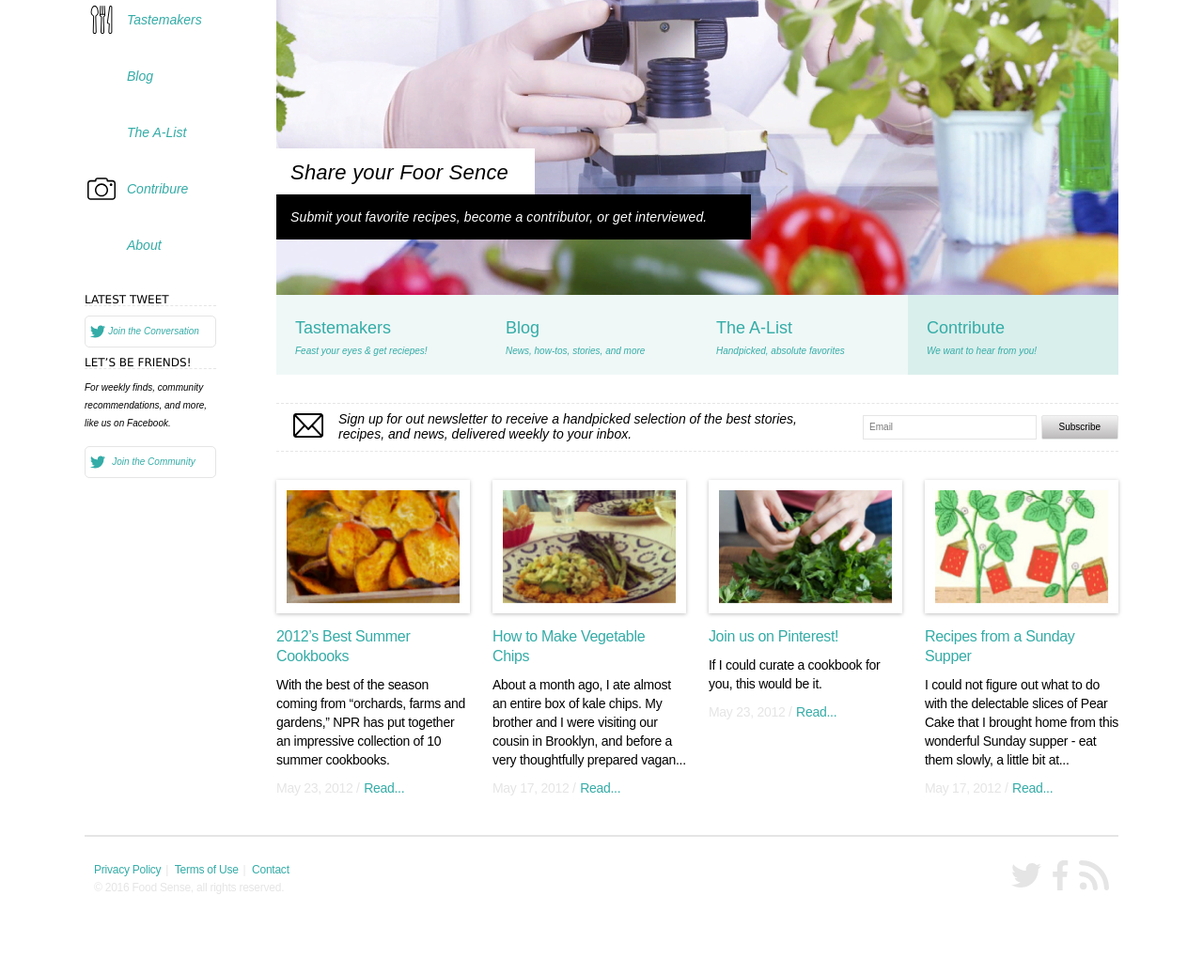
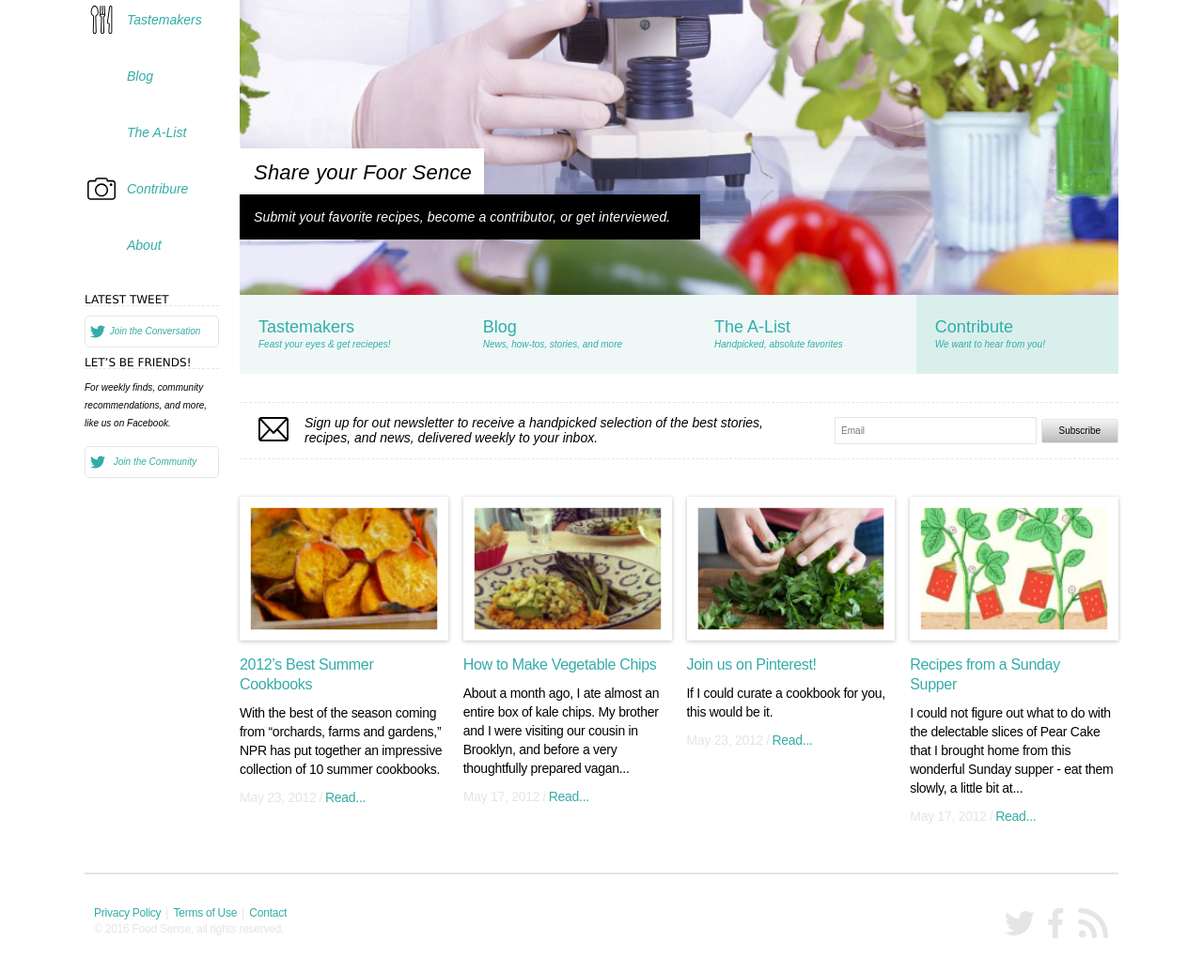
Before and after one commit to ludaalt/altukhova_tasks, a plain HTML site: page index.html in a window 1280 px wide. Shown: the part 181-1217 px from the top of the page at 94% size. Before the commit the page ends 1167 px from the top, so only its background shows below. Drawn offline with Linux system fonts and the light colour scheme.

Commit message:
added style changes

```diff
--- a/index.html
+++ b/index.html
@@ -3,29 +3,38 @@
 <head>
     <meta charset="UTF-8">
     <meta name="viewport" content="width=device-width, initial-scale=1.0">
+    <link rel="stylesheet" href="styles/normalize.css">
     <link rel="stylesheet" href="styles/style.css">
     <title>Task 1</title>
 </head>
 <body>
     <div class="container">
-        <div class="content-wrap">
-            <aside class="aside">
-                <p><a href="index.html"><img src="img/icons/icon-logo.svg" alt="Main Logo" width="120" height="120"></a></p>
+        <div class="flex flex-space-between">
+            <aside class="aside flex  flex-center">
+                <p><a href="index.html"><img src="img/icons/icon-logo.svg" alt="Main Logo"></a></p>
                 <ul class="main-menu">
                     <li class="main-menu-item">
-                        <a href="#"><span class="main-menu-icon"></span>Tastemakers</a>
+                        <a class="link flex  flex-center" href="#">
+                            <span class="main-menu-icon icon icon-taste"></span>
+                            Tastemakers</a>
                     </li>
                     <li class="main-menu-item">
-                        <a href="#"><span class="main-menu-icon"></span>Blog</a>
+                        <a class="link flex  flex-center" href="#">
+                            <span class="main-menu-icon icon icon-blog"></span>
+                            Blog</a>
                     </li>
                     <li class="main-menu-item">
-                        <a href="#"><span class="main-menu-icon"></span>The A-List</a>
+                        <a class="link flex  flex-center" href="#">
+                            <span class="main-menu-icon icon icon-list"></span>
+                            The A-List</a>
                     </li>
                     <li class="main-menu-item">
-                        <a href="#"><span class="main-menu-icon"></span>Contribure</a>
+                        <a class="link flex  flex-center" href="#"><span class="main-menu-icon icon icon-contribute"></span>
+                            Contribure</a>
                     </li>
                     <li class="main-menu-item">
-                        <a href="#"><span class="main-menu-icon"></span>About</a>
+                        <a class="link flex  flex-center" href="#"><span class="main-menu-icon icon icon-about"></span>
+                            About</a>
                     </li>
                 </ul>
                 <div class="community-block">
@@ -44,18 +53,34 @@
             <main class="main-content">
                 <div class="tabs">
                     <div class="tabs-body">
-                        <img src="img/baner.jpg" alt="Main-banner" width="896" height="445">
+                        <p class="tabs-title">Share your Foor Sence</p>
+                        <p class="tabs-subtitle">Submit yout favorite recipes, become a contributor, or get interviewed.</p>
                     </div>
-                    <div class="tabs-buttons">
-                        <button type="button" class="tabs-button">Tastemakers</button>
-                        <button type="button" class="tabs-button">Blog</button>
-                        <button type="button" class="tabs-button">The A-List</button>
-                        <button type="button" class="tabs-button tabs-button-current">Contribute</button>
+                    <div class="flex flex-space-between">
+                        <div class="tabs-button">
+                            <p class="tabs-button-title">Tastemakers</p>
+                            <p class="tabs-button-subtitle">Feast your eyes & get reciepes!</p>
+                        </div>
+
+                        <div class="tabs-button">
+                            <p class="tabs-button-title">Blog</p>
+                            <p class="tabs-button-subtitle">News, how-tos, stories, and more</p>
+                        </div>
+
+                        <div class="tabs-button">
+                            <p class="tabs-button-title">The A-List</p>
+                            <p class="tabs-button-subtitle">Handpicked, absolute favorites</p>
+                        </div>
+
+                        <div class="tabs-button tabs-button-current">
+                            <p class="tabs-button-title">Contribute</p>
+                            <p class="tabs-button-subtitle">We want to hear from you!</p>
                         </div>
                     </div>
-                <div class="subscribe-block">
-                    <div class="subscribe-description-wrap">
-                        <p class="subscribe-description-icon"></p>
+                </div>
+                <div class="subscribe-block flex flex-space-between flex-center">
+                    <div class="flex flex-center">
+                        <p class="icon subscribe-description-icon"></p>
                         <p class="subscribe-description">
                             Sign up for out newsletter to receive a handpicked
                             selection of the best stories, recipes, and news,
@@ -67,58 +92,74 @@
                         <button type="submit" class="subscribe-button">Subscribe</button>
                     </form>
                 </div>
-                <div class="cards">
+                <div class="cards flex flex-space-between">
                     <div class="card">
+                        <a href="#">
                             <p class="card-image">
-                            <img src="img/card1.jpg" alt="Card 1" width="207" height="143">
+                                <img src="img/card1.jpg" alt="Card 1">
                             </p>
+                        </a>
+                        <a href="#" class="link">
                             <p class="card-title">2012’s Best Summer Cookbooks</p>
+                        </a>
                         <p class="card-body">
                             With the best of the season coming
                             from “orchards, farms and gardens,”
                             NPR has put together an impressive
                             collection of 10 summer cookbooks.
                         </p>
-                        <p class="card-info">
-                            <span class="card-date">May 23, 2012 /</span>
-                            <a class="card-more" href="#">Read...</a>
-                        </p>
+                        <div class="card-info">
+                            <span class="card-date">May 23, 2012</span>
+                            <a class="link card-more" href="#">Read</a>
+                        </div>
                     </div>
                     <div class="card">
+                        <a href="#">
                             <p class="card-image">
-                            <img src="img/card2.jpg" alt="Card 2" width="207" height="143">
+                                <img src="img/card2.jpg" alt="Card 2">
                             </p>
+                        </a>
+                        <a href="#" class="link">
                             <p class="card-title">How to Make Vegetable Chips</p>
+                        </a>
                         <p class="card-body">
                             About a month ago, I ate almost an
                             entire box of kale chips. My brother
                             and I were visiting our cousin in Brooklyn,
                             and before a very thoughtfully prepared vagan...
                         </p>
-                        <p class="card-info">
-                            <span class="card-date">May 17, 2012 /</span>
-                            <a class="card-more" href="#">Read...</a>
-                        </p>
+                        <div class="card-info">
+                            <span class="card-date">May 17, 2012</span>
+                            <a class="link card-more" href="#">Read</a>
+                        </div>
                     </div>
                     <div class="card">
+                        <a href="#">
                             <p class="card-image">
-                            <img src="img/card3.jpg" alt="Card 3" width="207" height="143">
+                                <img src="img/card3.jpg" alt="Card 3">
                             </p>
+                        </a>
+                        <a href="#" class="link">
                             <p class="card-title">Join us on Pinterest!</p>
+                        </a>
                         <p class="card-body">
                             If I could curate a cookbook for you,
                             this would be it.
                         </p>
-                        <p class="card-info">
-                            <span class="card-date">May 23, 2012 /</span>
-                            <a class="card-more" href="#">Read...</a>
-                        </p>
+                        <div class="card-info">
+                            <span class="card-date">May 23, 2012</span>
+                            <a class="link card-more" href="#">Read</a>
+                        </div>
                     </div>
                     <div class="card">
+                        <a href="#">
                             <p class="card-image">
-                            <img src="img/card4.jpg" alt="Card 4" width="207" height="143">
+                                <img src="img/card4.jpg" alt="Card 4">
                             </p>
+                        </a>
+                        <a href="#" class="link">
                             <p class="card-title">Recipes from a Sunday Supper</p>
+                        </a>
                         <p class="card-body">
                             I could not figure out what to do with
                              the delectable slices of Pear Cake that
@@ -126,33 +167,33 @@
                               Sunday supper - eat them slowly,
                               a little bit at...
                         </p>
-                        <p class="card-info">
-                            <span class="card-date">May 17, 2012 /</span>
-                            <a class="card-more" href="#">Read...</a>
-                        </p>
+                        <div class="card-info">
+                            <span class="card-date">May 17, 2012</span>
+                            <a class="link card-more" href="#">Read</a>
+                        </div>
                     </div>
                 </div>
             </main>
         </div>
-        <footer class="main-footer">
+        <footer class="main-footer flex flex-space-between">
             <div class="copyright-block">
                 <p>
-                    <a class="copyright-link" href="#">Privacy Policy</a>
-                    <a class="copyright-link" href="#">Terms of Use</a>
-                    <a class="copyright-link" href="#">Contact</a>
+                    <a class="link copyright-link" href="#">Privacy Policy</a>
+                    <a class="link copyright-link" href="#">Terms of Use</a>
+                    <a class="link copyright-link" href="#">Contact</a>
                 </p>
                 <p class="copyright">
-                    © 2016 Food Sense, all rights reserved.
+                    &copy; 2016 Food Sense, all rights reserved.
                 </p>
             </div>
-            <ul class="social-block">
-                <li class="social-block-item">
+            <ul class="social-block flex">
+                <li class="icon icon-tw">
                     <a class="social-block-link" href="#" aria-label="to-twitter"></a>
                 </li>
-                <li class="social-block-item">
+                <li class="icon icon-fb">
                     <a class="social-block-link" href="#" aria-label="to-facebook"></a>
                 </li>
-                <li class="social-block-item">
+                <li class="icon icon-rss">
                     <a class="social-block-link" href="#" aria-label="to-rss"></a>
                 </li>
             </ul>
--- a/styles/style.css
+++ b/styles/style.css
@@ -15,13 +15,14 @@
 }
 
 body {
-	font-family: 'Arial', sans-serif;
+    font-family: 'Arial', sans-serif;
+    font-style: normal;
+    font-weight: normal;
 	color: var(--dark-color);
 }
 
-
 img {
-    max-width: 100%;
+    width: 100%;
     height: auto;
 }
 
@@ -31,21 +32,47 @@ img {
     margin-top: 50px;
 }
 
-.content-wrap {
+.icon {
+    display: inline-block;
+    width: 35px;
+    height: 35px;
+    background-repeat: no-repeat;
+    background-position: center;
+    cursor: pointer;
+}
+
+.link {
+    text-decoration: none;
+}
+
+.link:hover {
+    text-decoration: underline;
+    text-decoration-color: var(--primary-color);
+}
+
+.flex {
     display: flex;
+}
+
+.flex-space-between {
     justify-content: space-between;
 }
 
+.flex-center {
+    align-items: center;
+}
+
+/******************** HEADER ********************/
+
 .aside {
-    display: flex;
     flex-direction: column;
-    align-items: center;
-    width: 140px;
+    max-width: 13%;
 }
 
 .main-menu {
+    width: 100%;
     margin-top: 10px;
-    width: 100%;
+
     list-style: none;
 }
 
@@ -54,49 +81,34 @@ img {
 }
 
 .main-menu-icon {
-    display: inline-block;
     margin-right: 10px;
-    width: 35px;
-    height: 35px;
-    background-repeat: no-repeat;
-    background-position: center;
 }
 
-.main-menu-item:nth-child(1) .main-menu-icon{
+.icon-taste {
     background-image: url('../img/icons/food-icon.svg');
 }
 
-.main-menu-item:nth-child(2) .main-menu-icon {
+.icon-blog {
     background-image: url('../img/icons/blog-icon.svg');
 }
 
-.main-menu-item:nth-child(3) .main-menu-icon {
+.icon-list {
     background-image: url('../img/icons/a-list-icon.svg');
 }
 
-.main-menu-item:nth-child(4) .main-menu-icon {
+.icon-contribute {
     background-image: url('../img/icons/camera-icon.svg');
 }
 
-.main-menu-item:nth-child(5) .main-menu-icon {
+.icon-about {
     background-image: url('../img/icons/about-icon.svg');
 }
 
 .main-menu-item a {
-    display: block;
-    display: flex;
-    align-items: center;
-    font-family: Arial;
     font-style: italic;
-    font-weight: normal;
     font-size: 14px;
     line-height: 14px;
     color: var(--primary-color);
-    text-decoration: none;
-}
-
-.main-menu-item a:hover {
-    text-decoration: underline;
 }
 
 .community-block {
@@ -106,9 +118,7 @@ img {
 .community-title {
     margin-top: 10px;
     margin-bottom: 10px;
-    font-family: Verdana;
-    font-style: normal;
-    font-weight: normal;
+    font-family: 'Verdana', 'Arial', sans-serif;
     font-size: 12px;
     line-height: 12px;
     text-transform: uppercase;
@@ -117,9 +127,7 @@ img {
 
 .community-description {
     margin-bottom: 15px;
-    font-family: Arial;
     font-style: italic;
-    font-weight: normal;
     font-size: 10px;
     line-height: 19px;
 }
@@ -132,9 +140,7 @@ img {
     border: 1px solid var(--smokie-color);
     border-radius: 5px;
     cursor: pointer;
-    font-family: Arial;
     font-style: italic;
-    font-weight: normal;
     font-size: 10px;
     line-height: 12px;
     color: var(--primary-color);
@@ -143,102 +149,73 @@ img {
     background-position: 5px 8px;
 }
 
+/******************** MAIN CONTENT ********************/
+
 .main-content {
-    width: 896px;
+    max-width: 85%;
 }
 
 .tabs-body {
     position: relative;
-    background-color: blue;
-    max-height: 445px;
+    background-image: url('../img/baner.jpg');
+    background-repeat: no-repeat;
+    background-position: center;
+    background-size: cover;
+    min-height: 445px; /*********************** ?? ***********************/
 }
 
-.tabs-body:before {
+.tabs-title{
     position: absolute;
     top: 65%;
-    content: 'Share your Foor Sence';
     width: 260px;
     background-color: var(--white-color);
     padding-top: 15px;
     padding-bottom: 15px;
     padding-left: 15px;
-    font-family: Arial;
     font-style: italic;
-    font-weight: normal;
     font-size: 22px;
     line-height: 22px;
     letter-spacing: 0.01em;
 }
 
-.tabs-body:after {
+.tabs-subtitle {
     position: absolute;
     top: 76%;
     left: 0%;
-    content: 'Submit yout favorite recipes, become a contributor, or get interviewed.';
     width: 490px;
     background-color: var(--dark-color);
     padding-top: 17px;
     padding-bottom: 17px;
     padding-left: 15px;
-    font-family: Arial;
     font-style: italic;
-    font-weight: normal;
     font-size: 14px;
     line-height: 14px;
     letter-spacing: 0.01em;
     color: var(--white-color);
 }
 
+.tabs-button {
+    flex-grow: 1;
 
-.tabs-buttons {
-    display: flex;
-    justify-content: space-between;
+    background: var(--light-color);
+    color: var(--primary-color);
+
+
+    padding-top: 25px;
+    padding-bottom: 22px;
+    padding-left: 20px;
+    cursor: pointer;
 }
 
-.tabs-button {
-    display: inline-block;
-    border: none;
-    background: var(--light-color);
-    font-family: Arial;
-    font-style: normal;
-    font-weight: normal;
+.tabs-button-title {
     font-size: 18px;
     line-height: 18px;
-    color: var(--primary-color);
-    min-width: 25%;
-    padding: 26px 101px 41px 20px;
-    position: relative;
-    cursor: pointer;
-    text-align: left;
 }
 
-.tabs-button:after {
-    position: absolute;
-    height: 10px;
-    left: 20px;
-    top: 50px;
-    font-family: Arial;
+.tabs-button-subtitle {
     font-style: italic;
-    font-weight: normal;
     font-size: 10px;
     line-height: 19px;
-    color: var(--primary-color);
-}
-
-.tabs-button:nth-child(1):after {
-    content: 'Feast your eyes & get reciepes!';
-}
-
-.tabs-button:nth-child(2):after {
-    content: 'News, how-tos, stories, and more';
-}
-
-.tabs-button:nth-child(3):after {
-    content: 'Handpicked, absolute favorites';
-}
-
-.tabs-button:nth-child(4):after {
-    content: 'We want to hear from you!';
 }
 
 .tabs-button:hover {
@@ -250,36 +227,21 @@ img {
 }
 
 .subscribe-block {
-    margin: 30px 0;
-    display: flex;
-    justify-content: space-between;
-    align-items: center;
+    margin: 30px 0 40px 0;
     border-top: 1px dashed var(--smokie-color);
     border-bottom: 1px dashed var(--smokie-color);
 }
 
-.subscribe-description-wrap {
-    display: flex;
+.subscribe-description-icon {
+    margin: 10px 16px 14px 18px;
+    background-image: url('../img/icons/mail-icon.svg');
 }
 
 .subscribe-description {
     max-width: 530px;
-}
-
-.subscribe-description-icon {
-    width: 32px;
-    height: 26px;
-    margin: 10px 16px 14px 18px;
-    background-image: url('../img/icons/mail-icon.svg');
-    background-repeat: no-repeat;
-}
-
-.subscribe-description {
     margin-top: 8px;
     margin-bottom: 10px;
-    font-family: Arial;
     font-style: italic;
-    font-weight: normal;
     font-size: 14px;
     line-height: 16px;
 }
@@ -292,9 +254,6 @@ img {
 }
 
 .input::placeholder {
-    font-family: Arial;
-    font-style: normal;
-    font-weight: normal;
     font-size: 10px;
     line-height: 10px;
 }
@@ -306,25 +265,23 @@ img {
     background: linear-gradient(180deg, #F4F3F3 0%, #BBB9B9 100%);
     border: 1px solid var(--smokie-color);
     border-radius: 2px;
-    font-family: Arial;
-    font-style: normal;
-    font-weight: normal;
+
     font-size: 10px;
     line-height: 10px;
     text-align: center;
 }
 
 .cards {
-    display: flex;
-    justify-content: space-between;
-    margin-bottom: 40px;
+    gap: 1rem;
+    flex-wrap: wrap;
 }
 
 .card {
-    max-width: 23%;
+    flex: 1 1 calc((100% / 4) - 2rem);
 }
 
 .card-image {
+    width: 100%;
     filter: drop-shadow(0px 1px 2px rgba(0, 0, 0, 0.25));
 }
 
@@ -332,9 +289,7 @@ img {
     max-width: 95%;
     margin-top: 10px;
     margin-bottom: 10px;
-    font-family: Arial;
-    font-style: normal;
-    font-weight: normal;
+
     font-size: 16px;
     line-height: 21px;
     letter-spacing: -0.02em;
@@ -342,9 +297,6 @@ img {
 }
 
 .card-body {
-    font-family: Arial;
-    font-style: normal;
-    font-weight: normal;
     font-size: 14px;
     line-height: 20px;
     letter-spacing: -0.02em;
@@ -355,53 +307,61 @@ img {
 }
 
 .card-date {
-    font-family: Arial;
-    font-style: normal;
-    font-weight: normal;
+    position: relative;
+
     font-size: 14px;
     line-height: 20px;
     letter-spacing: -0.02em;
     color: var(--smokie-color);
 }
 
+.card-date:after {
+    position: absolute;
+    content: '/';
+    right: -7px;
+    /*top: 0;*/
+
+   /* border: 2px solid red;*/
+}
+
 .card-more {
-    font-family: Arial;
-    font-style: normal;
-    font-weight: normal;
+    padding: 5px;
     font-size: 14px;
     line-height: 20px;
     letter-spacing: -0.02em;
     color: var(--primary-color);
-    text-decoration: none;
+    position: relative;
 }
 
-.card-more:hover {
+.card-more:after {
+    position: absolute;
+    content: '...';
+}
+
+.card-more:hover:after {
     text-decoration: underline;
 }
 
+
+/******************** FOOTER ********************/
+
 .main-footer {
-    display: flex;
-    justify-content: space-between;
     border-top: 2px solid var(--smokie-color);
-    padding: 25px 10px 35px 10px;
+    padding: 35px 10px 35px 10px;
+    margin-top: 50px;
+}
+
+.copyright-block {
+    font-size: 12px;
+    line-height: 12px;
+    letter-spacing: -0.02em;
 }
 
 .copyright-link {
-    font-family: Arial;
-    font-style: normal;
-    font-weight: normal;
-    font-size: 12px;
-    line-height: 12px;
-    letter-spacing: -0.02em;
     color: var(--primary-color);
-    text-decoration: none;
     position: relative;
     display: inline-block;
     margin-right: 10px;
-}
-
-.copyright-link:hover {
-    text-decoration: underline;
 }
 
 .copyright-link:not(:last-child):after {
@@ -415,45 +375,25 @@ img {
 
 .copyright {
     margin-top: 5px;
-    font-family: Arial;
-    font-style: normal;
-    font-weight: normal;
-    font-size: 12px;
-    line-height: 12px;
-    letter-spacing: -0.02em;
     color: var(--smokie-color);
 }
 
 .social-block {
     list-style: none;
-    display: flex;
 }
 
-.social-block-item {
-    width: 32px;
-    height: 32px;
-    background-repeat: no-repeat;
-    background-position: center;
-}
-
-.social-block-item:not(:last-child) {
+.social-block .icon:not(:last-child) {
     margin-right: 4px;
 }
 
-.social-block-item:nth-child(1) {
+.icon-tw {
     background-image: url('../img/icons/tw.svg');
 }
 
-.social-block-item:nth-child(2) {
+.icon-fb {
     background-image: url('../img/icons/fb-icon.svg');
 }
 
-.social-block-item:nth-child(3) {
+.icon-rss {
     background-image: url('../img/icons/rss-icon.svg');
 }
-
-.social-block-link {
-    display: inline-block;
-    width: 100%;
-    height: 100%;
-}
```
Lines whose indentation alone changed are shown as unchanged.
